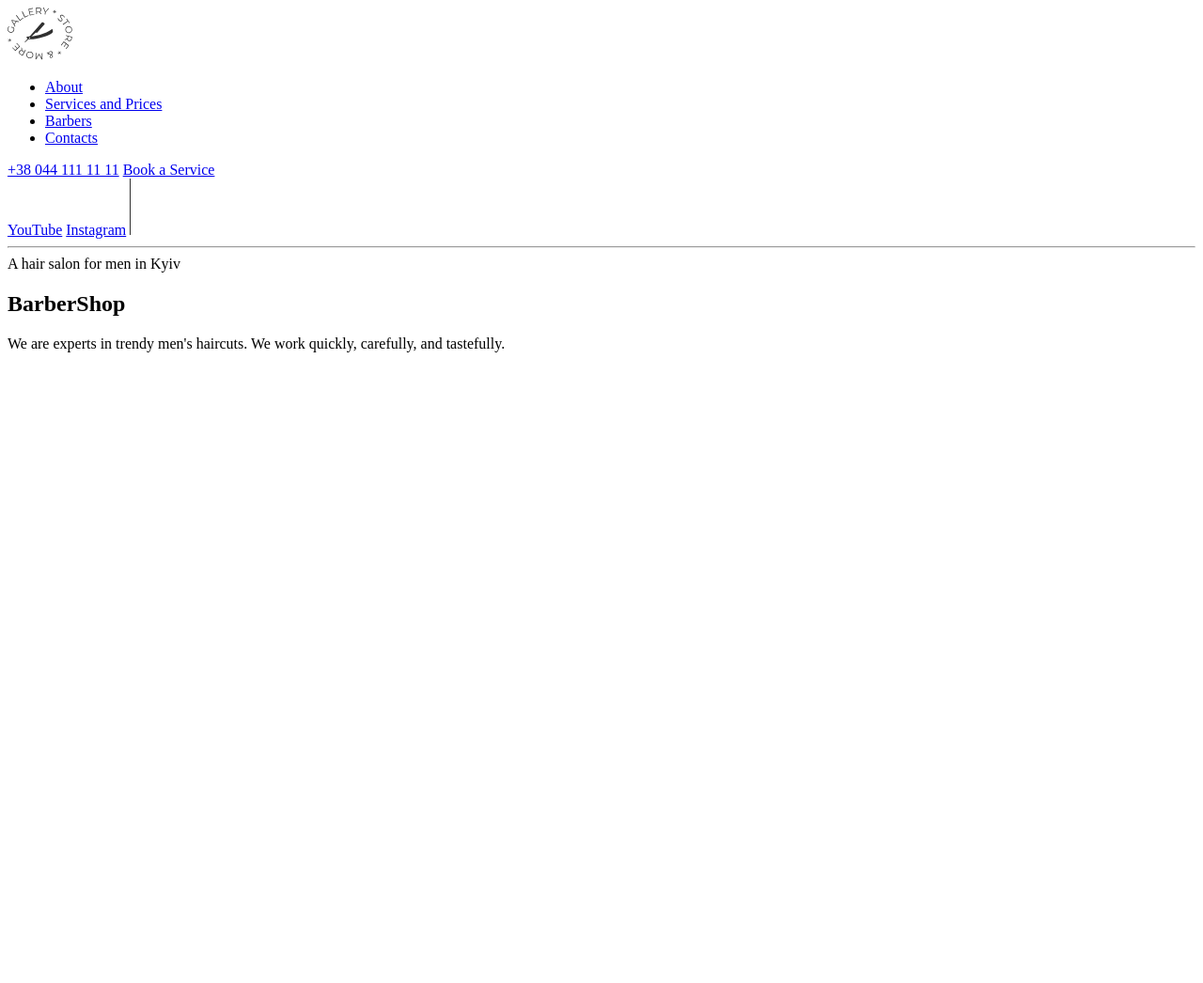
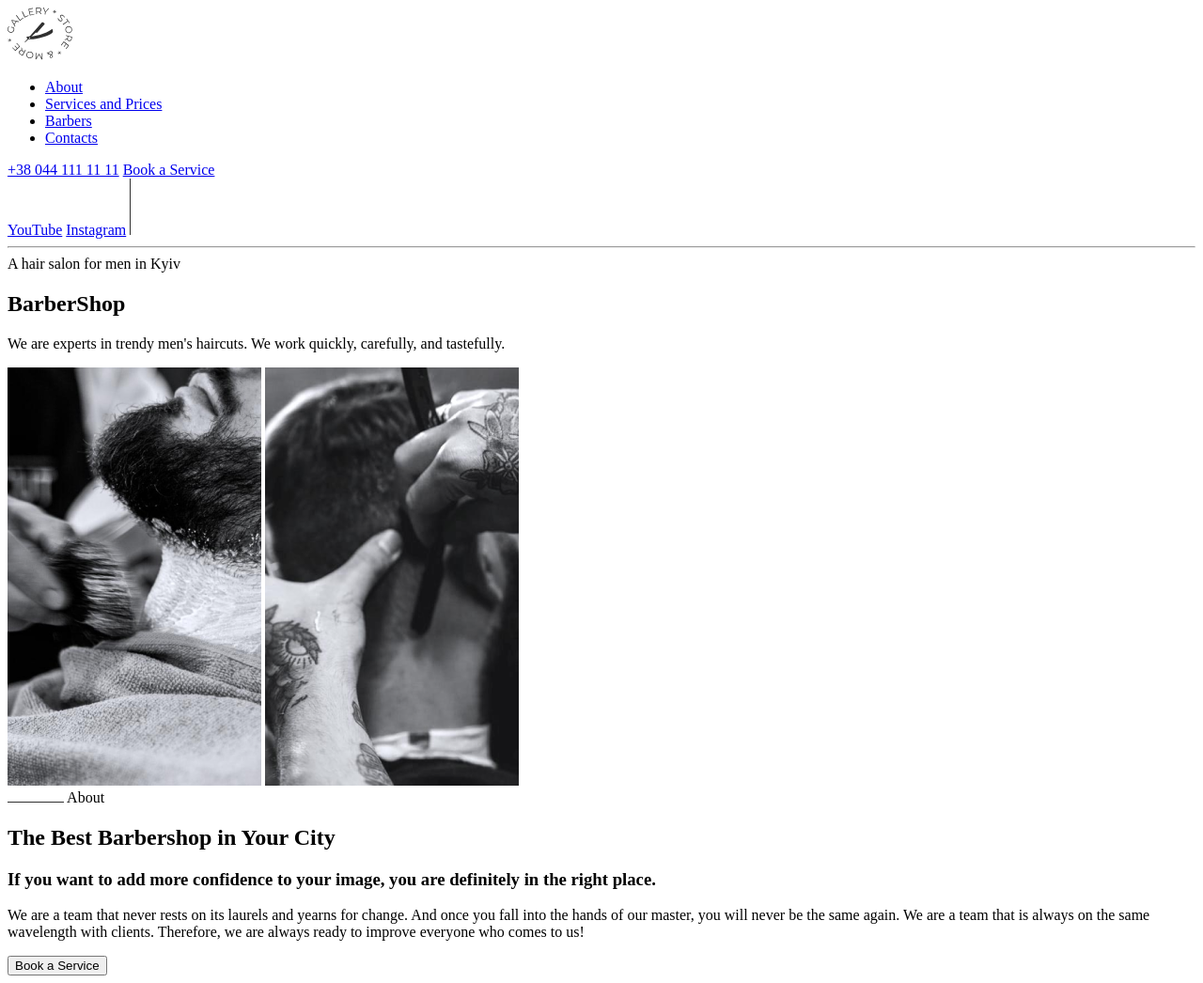
Before and after one commit to AlexandruBnG/Html-css-lesson-1-module-1, a plain HTML site: page index.html in a window 1280 px wide. Shown: the whole page at 94% size. Before the commit the page ends 800 px from the top, so only its background shows below. Drawn offline with Linux system fonts and the light colour scheme.

Commit message:
update-index.html

```diff
--- a/index.html
+++ b/index.html
@@ -22,7 +22,7 @@
         <section>
             <a href="https://www.youtube.com/" target="_blank">YouTube</a>
             <a href="https://www.instagram.com/" target="_blank">Instagram</a>
-            <img src="./images/social-media-dash.png" alt="separator" />
+            <img src="./images/vertical-dash.svg" alt="vertical-dash" />
         </section>
     </header>
     <main>
@@ -36,7 +36,26 @@
         </p>
         </section>
 
+        <!--About section-->
+
         <section>
+            <div>
+            <img src="./images/barber-img-1.png.png" alt="Frizer pune spuma de ras" />
+            <img src="./images/barber-img-2.png.png" alt="Frizer barbiereste cu briceag" />
+            </div>
+
+            <div>
+            <img src="./images/horizontal-dash.svg" alt="horizontal-dash" />
+            About
+            </div>
+
+            <h2>The Best Barbershop in Your City</h2>
+            <h3>If you want to add more confidence to your image, you are definitely in the right place.</h3>
+            <p>We are a team that never rests on its laurels and yearns for change. And once you fall into the hands of our master,
+            you will never be the same again. We are a team that is always on the same wavelength with clients. Therefore, we are
+            always ready to improve everyone who comes to us!</p>
+
+            <button>Book a Service</button>
 
         </section>
     </main>
```
Also changed, not shown: images/barber-img-1.png.png (added), images/barber-img-2.png.png (added), images/horizontal-dash.svg (added), images/social-media-dash.png (deleted), images/vertical-dash.svg (added).
